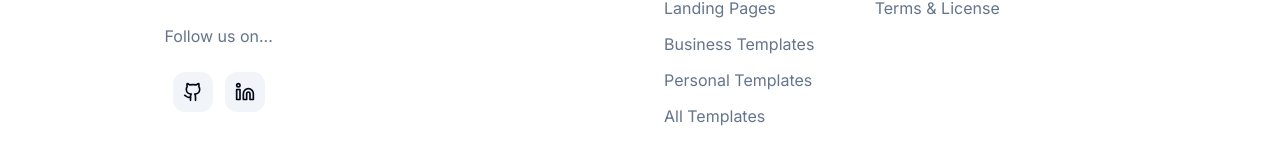
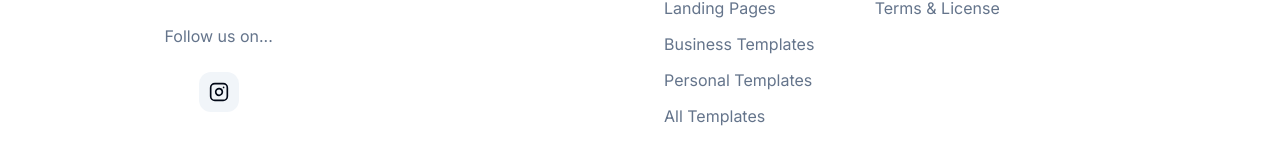
Before and after one commit to afif1710/CraftedWeb, a React (Vite) app: page /license in a window 1280 px wide. Shown: the part 1702-1864 px from the top of the page. Built offline with nearby package versions, Linux system fonts and the light colour scheme.

Commit message:
Modify footer

```diff
--- a/src/components/marketplace/Footer.tsx
+++ b/src/components/marketplace/Footer.tsx
@@ -1,5 +1,5 @@
 import React, { useState } from 'react';
-import { Sparkles, Mail, Twitter, Github, Linkedin, ArrowRight, Check } from 'lucide-react';
+import { Sparkles, Mail, Instagram, Github, Linkedin, ArrowRight, Check } from 'lucide-react';
 
 interface FooterProps {
   onNavigate: (page: string) => void;
@@ -48,8 +48,9 @@ const Footer: React.FC<FooterProps> = ({ onNavigate, onSelectCategory }) => {
   };
 
   const socialLinks = [
-    { icon: Github, label: 'GitHub', href: 'https://github.com/afif1710' },
-    { icon: Linkedin, label: 'LinkedIn', href: 'https://www.linkedin.com/in/md-a-710318373/' },
+    // { icon: Github, label: 'GitHub', href: 'https://github.com/afif1710' },
+    { icon: Instagram, label: 'Instagram', href: 'https://www.instagram.com/whitewo_lf404/' },
+    // { icon: Linkedin, label: 'LinkedIn', href: 'https://www.linkedin.com/in/md-a-710318373/' },
   ];
 
   return (
```
